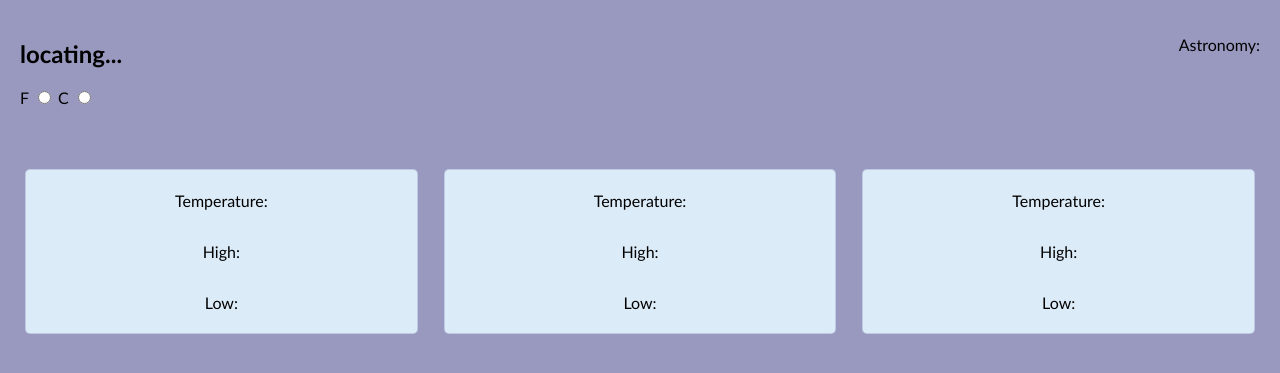
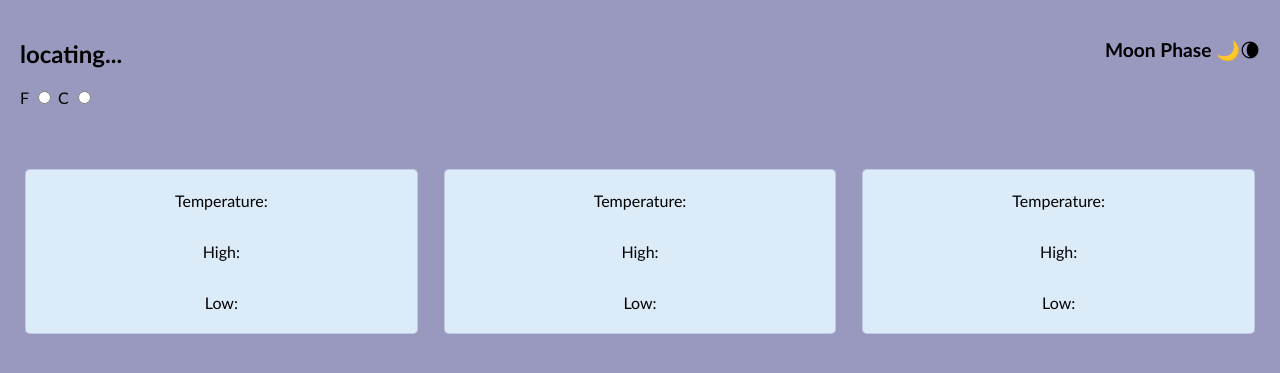
Before and after one commit to pinkx-xlink/weather-app, a plain HTML site: page index.html in a window 1280 px wide. Shown: the part 83-456 px from the top of the page. Drawn offline with Linux system fonts and the light colour scheme; no server answers.

Commit message:
Update text value and style for astrology class

```diff
--- a/index.html
+++ b/index.html
@@ -28,7 +28,7 @@
             </div>
         </div>
         <div class="astronomy">
-            <p>Astronomy:</p>
+            <p><b>Moon Phase 🌙🌘 </b></p>
         </div>
     </div>
     <div class="forecast-container">
--- a/style.css
+++ b/style.css
@@ -27,6 +27,9 @@ h1 {
     height: 130px;
     justify-content: space-between;
 }
+.astronomy {
+    font-size: larger;
+}
 .forecast-container {
     display: flex;
     flex-direction: row;
```
